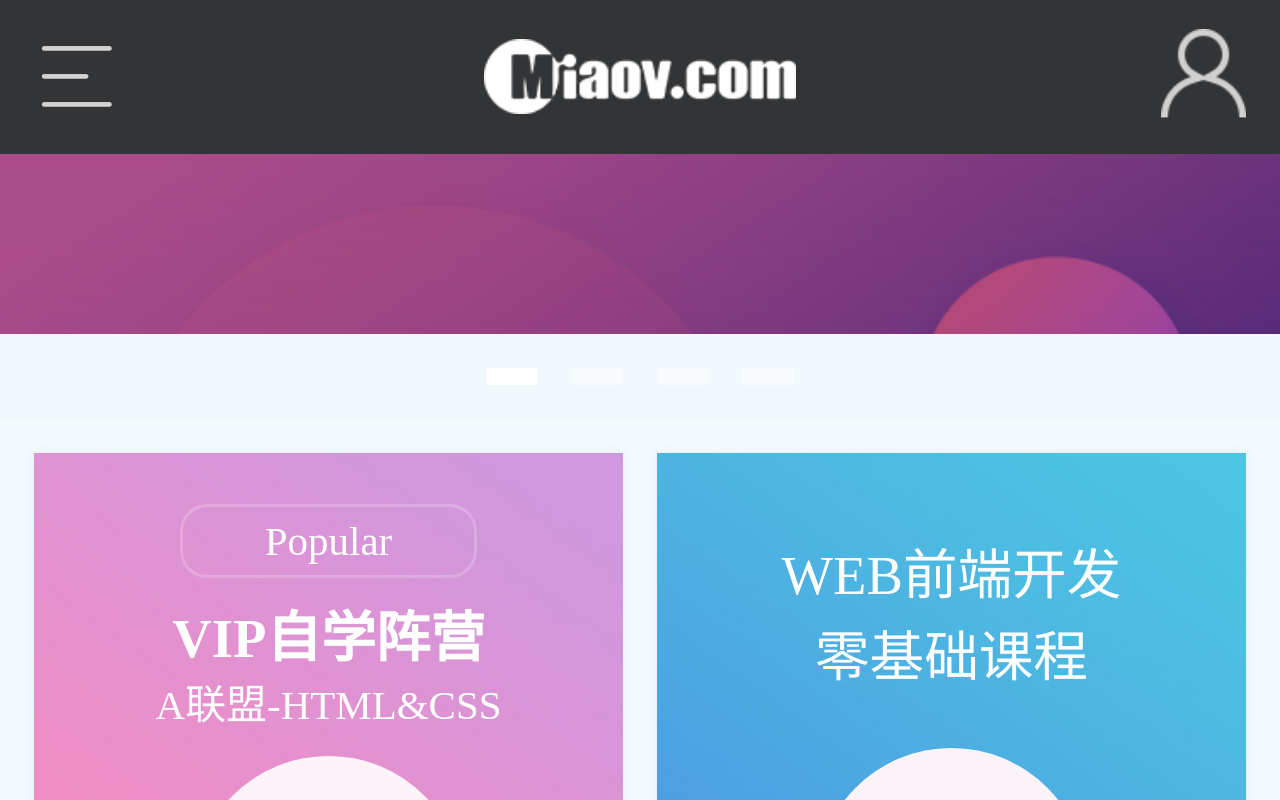
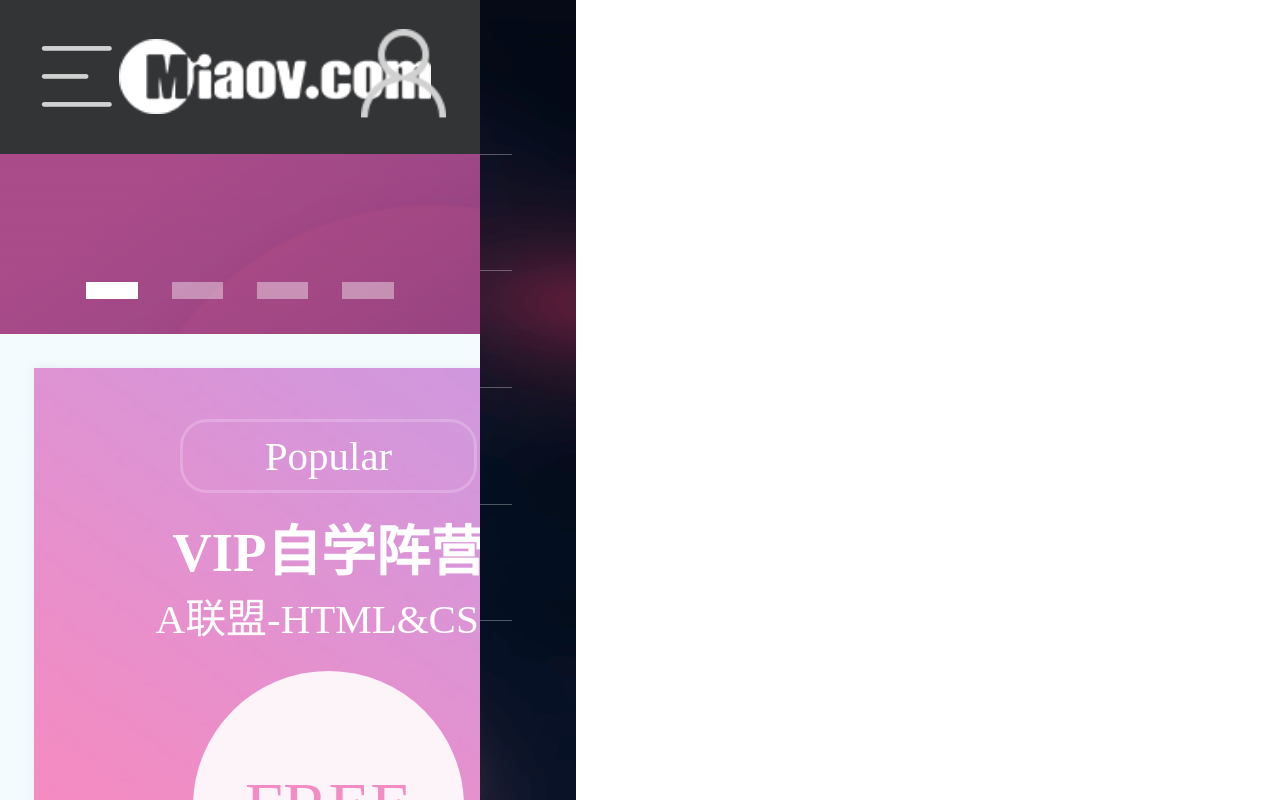
Before and after one commit to supercll/maiov, a React (Create React App) app: page / in a window 1280 px wide. Built offline with nearby package versions, Linux system fonts and the light colour scheme; no server answers; the HTML template or start-up script is replaced by a standard one; a web font is replaced by a local one.

Commit message:
作品详情页基础搭建

```diff
--- a/src/common/css/common.css
+++ b/src/common/css/common.css
@@ -1,11 +1,12 @@
 #header {
   height: 1.2rem;
   background: #323436;
-  position: fixed;
+  position: absolute;
   width: 100%;
   top: 0;
   left: 0;
   z-index: 999;
+  max-width: 480px;
 }
 .menu {
   position: absolute;
--- a/src/common/css/index.css
+++ b/src/common/css/index.css
@@ -20,7 +20,7 @@
 }
 .banner_nav {
   width: 100%;
-  position: relative;
+  position: absolute;
   height: 0.4rem;
   text-align: center;
   bottom: 0;
--- a/src/common/css/reset.css
+++ b/src/common/css/reset.css
@@ -35,13 +35,16 @@
 .icon-home:before { content: "\e622"; }
 .icon-mima:before { content: "\e601"; }
 .icon-dengluming:before { content: "\e623"; }
+.icon-works:before{ content: "\e650"; }
 html {
   font-size: 10vw;
+  margin: 0 auto;
 }
 body {
   font-family: Helvetica;
   margin: 0;
   color: #000;
+  max-width: 480px;
 }
 body * {
   -webkit-text-size-adjust: 100%;
--- a/src/router/route_list.js
+++ b/src/router/route_list.js
@@ -33,7 +33,7 @@ const routeList = [
     },
     {
         name: "作品详情",
-        path: "/work",
+        path: "/works/:id",
         exact: true,
         render(props) {
             return <Work {...props} />;
--- a/src/views/Works.js
+++ b/src/views/Works.js
@@ -21,7 +21,7 @@ const Works = props => {
                 <ul className="works_list clearfix">
                     {data.map(item => (
                         <li key={item.id}>
-                            <Link to={"/work/" + item.id}>
+                            <Link to={"/works/" + item.id}>
                                 <img src={item.icon} className="work_a" alt="" />
                                 <span className="wrork_txt clearfix work_a">
                                     <strong className="work_a">{item.title}</strong>
--- a/src/views/work/index.js
+++ b/src/views/work/index.js
@@ -6,7 +6,7 @@ const Work = props => {
     return (
         <div>
             <Frame></Frame>
-            <footer>回复本帖</footer>
+            <footer className="miiapv_footer">回复本帖</footer>
         </div>
     );
 };
```
